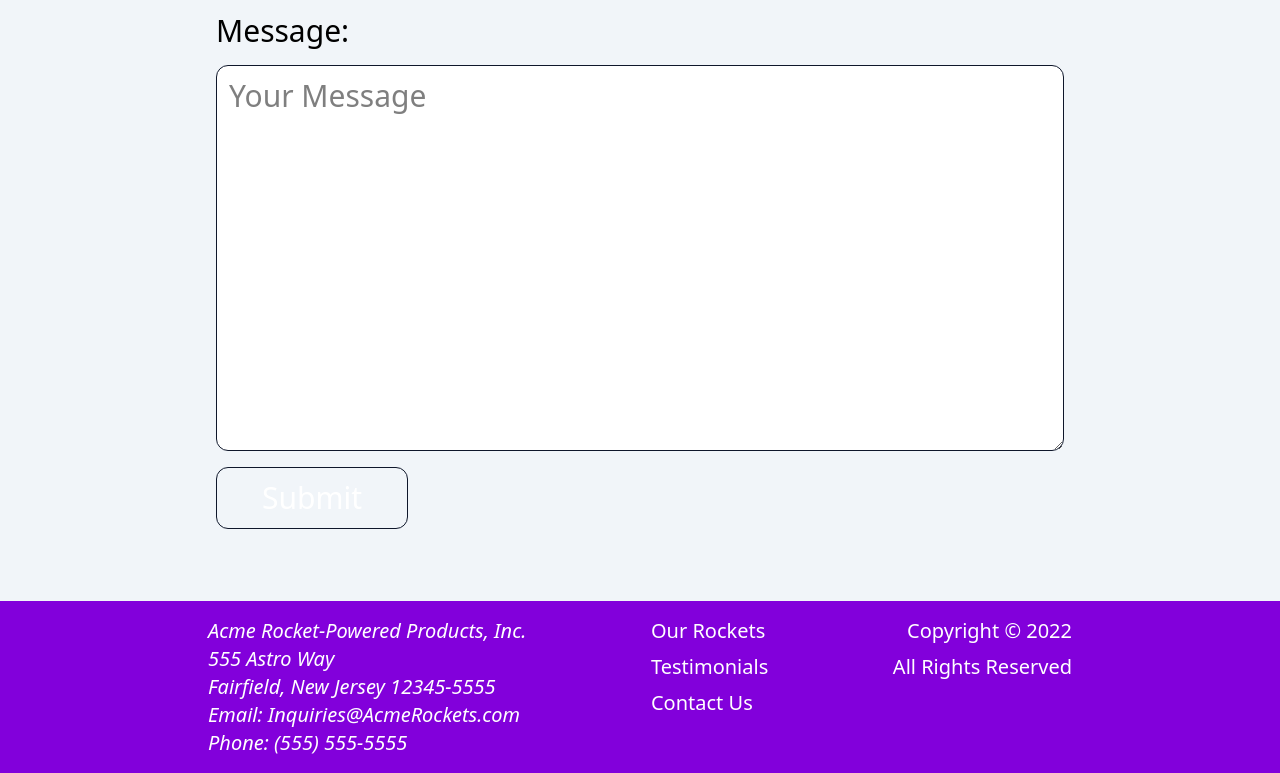
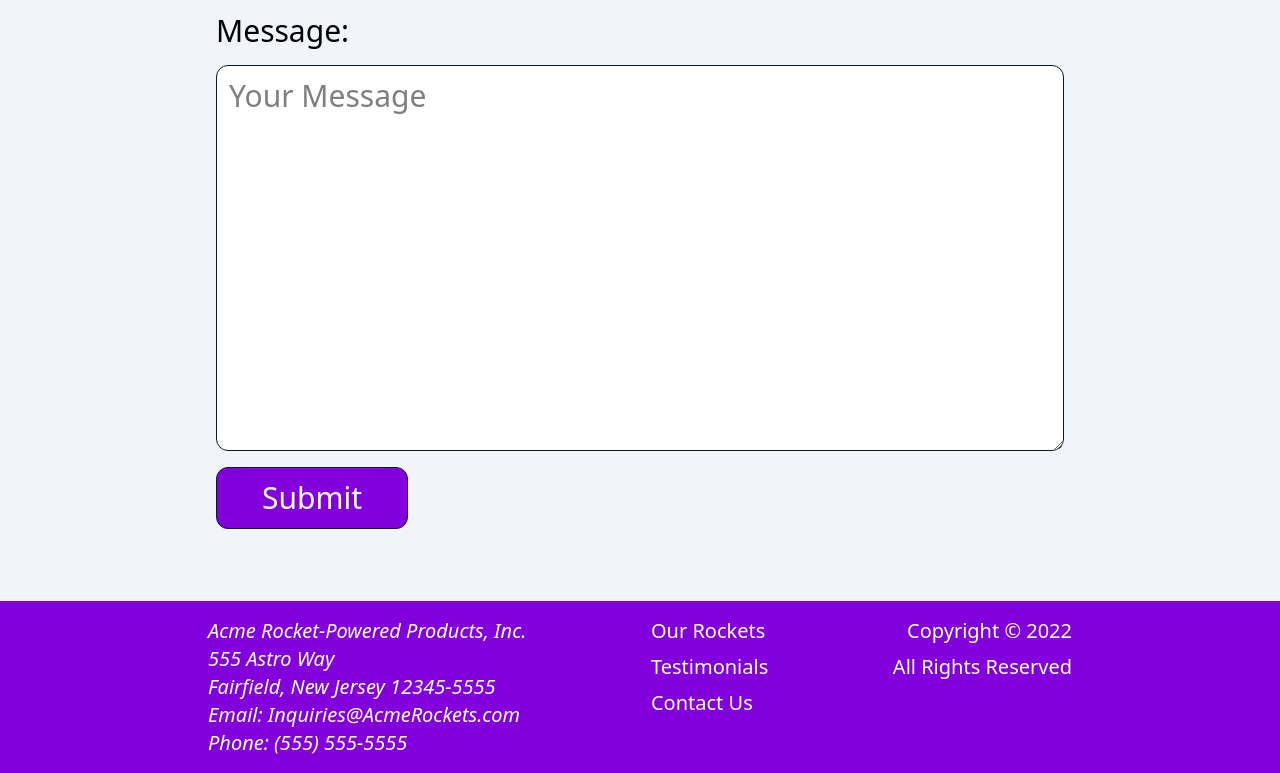
Before and after one commit to Tchetta/Space-Rocket-Site, a website: page dist/index.html in a window 1280 px wide. Shown: the part 3200-3973 px from the top of the page. Drawn offline with Linux system fonts and the light colour scheme.

Commit message:
fix: the submit button colour

```diff
--- a/dist/index.html
+++ b/dist/index.html
@@ -278,7 +278,7 @@
           ></textarea>
           <button
             type="submit"
-            class="bg-blue- hover:bg-purple-600 active:bg-purple-500 text-white p-3 w-48 rounded-xl border border-solid border-slate-900 dark:border-none"
+            class="bg-purple-700 hover:bg-purple-600 active:bg-purple-500 text-white p-3 w-48 rounded-xl border border-solid border-slate-900 dark:border-none"
           >
             Submit
           </button>
```
